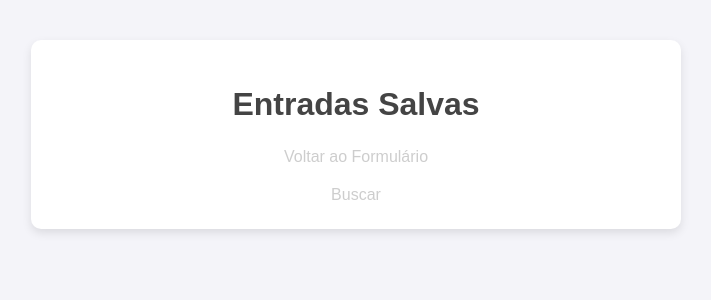
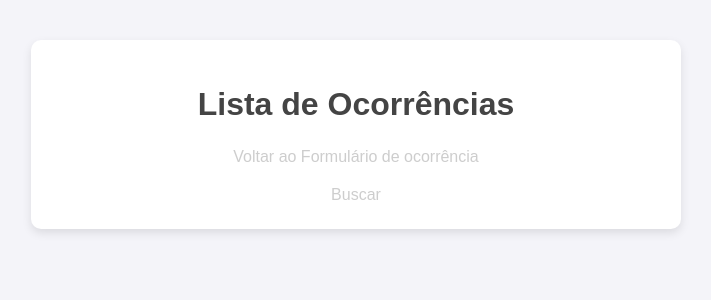
Before and after one commit to Dantdddd/Echonet_site, a Flask app: page /database in a window 1280 px wide. Shown: the top 300 px of the page, without its empty margins (284-995 px from the left). Run offline with Flask 3, Linux system fonts and the light colour scheme.

Commit message:
Improved names

```diff
--- a/templates/buscar.html
+++ b/templates/buscar.html
@@ -25,6 +25,6 @@
     {% endif %}
   </ul>
 
-  <a class="back-link" href="/forms">Formulário</a>
-  <a class="back-link" href="/database">Banco de Dados</a>
+  <a class="back-link" href="/forms">Relatar Ocorrência</a>
+  <a class="back-link" href="/database">Lista de Ocorrências</a>
 </div>
--- a/templates/database.html
+++ b/templates/database.html
@@ -1,7 +1,7 @@
 <link rel="stylesheet" href="/static/style.css">
 
 <div class="container">
-  <h1>Entradas Salvas</h1>
+  <h1>Lista de Ocorrências</h1>
 
   <ul>
     {% for entry in entries %}
@@ -14,6 +14,6 @@
     {% endfor %}
   </ul>
 
-  <a class="back-link" href="/forms">Voltar ao Formulário</a>
+  <a class="back-link" href="/forms">Voltar ao Formulário de ocorrência</a>
   <a class="back-link" href="/buscar">Buscar</a>
 </div>
--- a/templates/form.html
+++ b/templates/form.html
@@ -1,7 +1,7 @@
 <link rel="stylesheet" href="/static/style.css">
 
 <div class="container">
-  <h1>Enviar Formulário</h1>
+  <h1>Relatar Ocorrência</h1>
 
   <form method="POST">
 
@@ -20,6 +20,6 @@
     <button type="submit">Enviar</button>
   </form>
 
-  <a class="back-link" href="/database">Ver Banco de Dados</a>
+  <a class="back-link" href="/database">Ver Lista de Ocorrências</a>
   <a class="back-link" href="/buscar">Buscar</a>
 </div>
```
